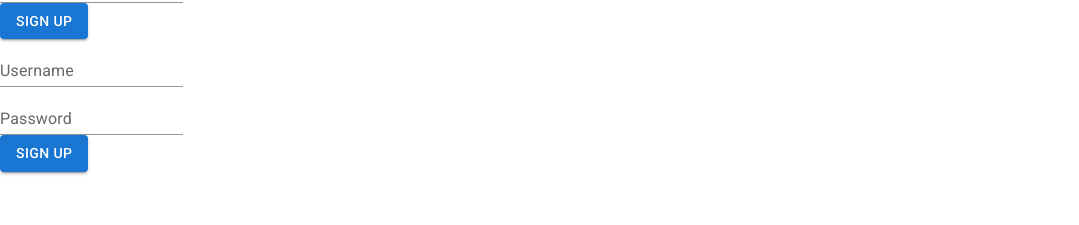
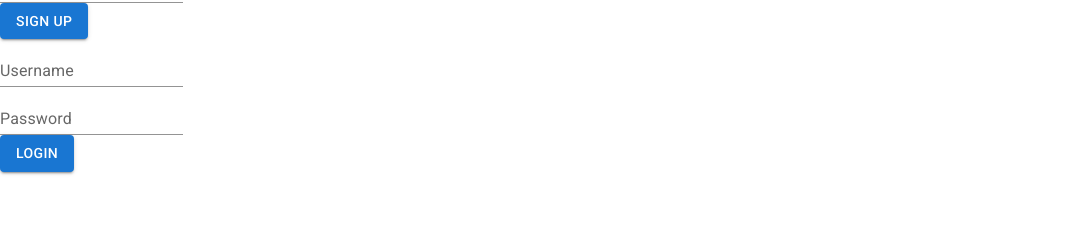
Before and after one commit to rpp34-boc-caspian/Puffin, a React (Create React App) app: page / in a window 1280 px wide. Shown: the part 797-1022 px from the top of the page, without its empty margins (0-1079 px from the left). Built offline with nearby package versions, Linux system fonts and the light colour scheme.

Commit message:
Tiny update to login button

```diff
--- a/src/authentication/login.tsx
+++ b/src/authentication/login.tsx
@@ -69,7 +69,7 @@ function Login() {
         />
       </div>
 
-      <Button variant="contained" onClick={ () => { handleLogin() } }>Sign Up</Button>
+      <Button variant="contained" onClick={ () => { handleLogin() } }>Login</Button>
 
     </>
   );
```
